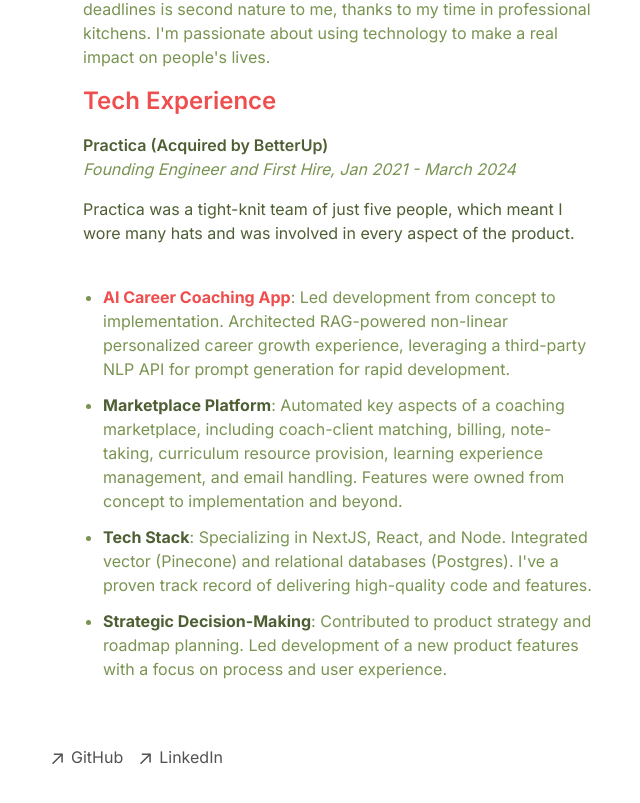
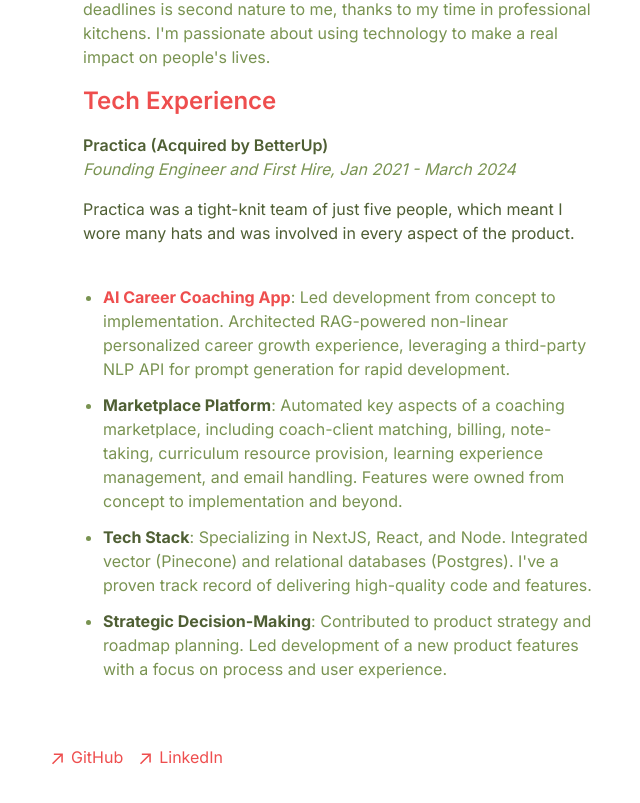
Before and after one commit to chedgo/home, a Next.js app: page / in a window 1280 px wide. Shown: the part 1185-1988 px from the top of the page, without its empty margins (317-957 px from the left). Built offline with nearby package versions, Linux system fonts and the light colour scheme.

Commit message:
add footer to theme

```diff
--- a/src/components/layout/footer.tsx
+++ b/src/components/layout/footer.tsx
@@ -18,7 +18,7 @@
 export default function Footer() {
   return (
     <footer className="mb-16">
-      <div className="font-sm mt-8 flex flex-col space-x-0 space-y-2 text-neutral-600 md:flex-row md:space-x-4 md:space-y-0 dark:text-neutral-300">
+      <div className="font-sm mt-8 flex flex-col space-x-0 space-y-2 text-primary md:flex-row md:space-x-4 md:space-y-0">
 
         <div>
           <a
```
